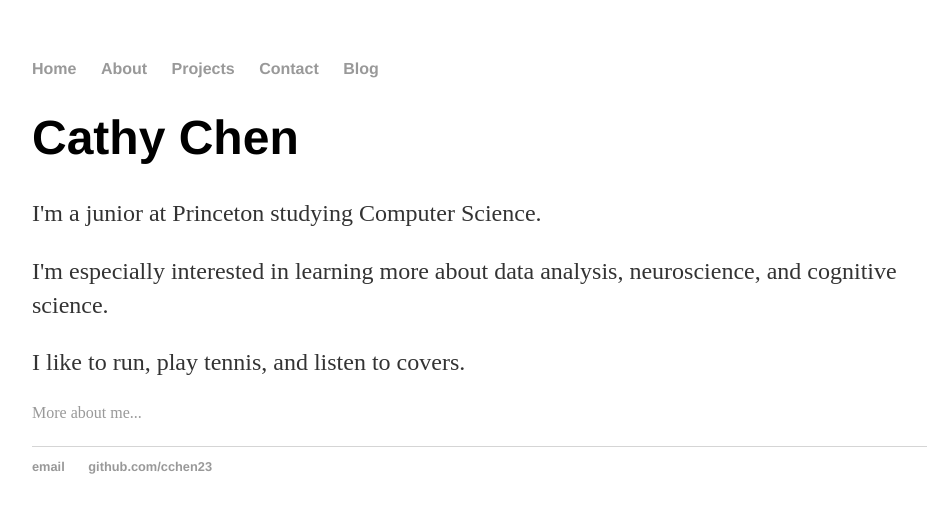
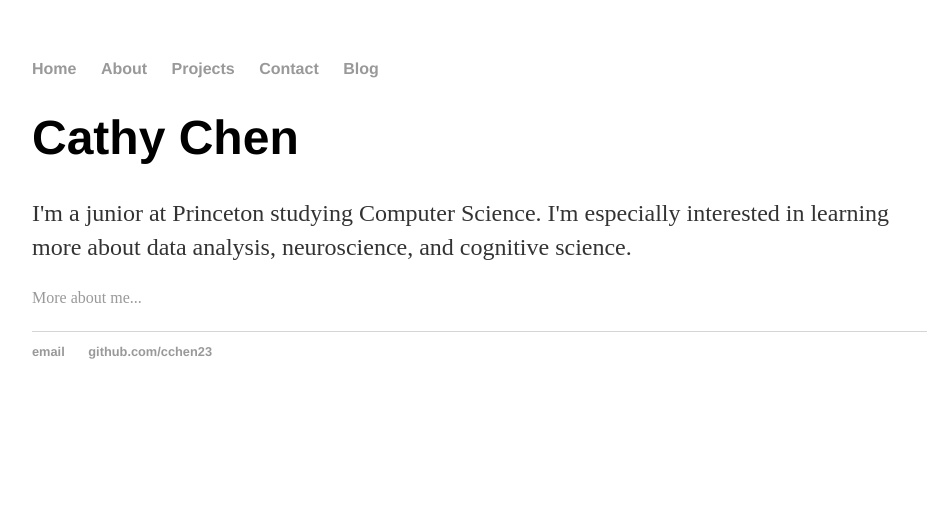
Before and after one commit to cchen23/cchen23.githhub.io, a Jekyll site: the page built from index.html, in a window 1280 px wide. Shown: the top 513 px of the page, without its empty margins (160-1087 px from the left). Built offline with Jekyll 4.4.1, drawn with Linux system fonts in a browser that asks for light colours.

Commit message:
Update index.html

```diff
--- a/index.html
+++ b/index.html
@@ -4,8 +4,6 @@ title: Cathy Chen
 ---
 <div class="blurb">
 	<h1>Cathy Chen</h1>
-	<p>I'm a junior at Princeton studying Computer Science.</p>
-	<p>I'm especially interested in learning more about data analysis, neuroscience, and cognitive science.</p>
-	<p>I like to run, play tennis, and listen to covers.</p>
-	<a href="/about"> More about me...</a></p>
+	<p>I'm a junior at Princeton studying Computer Science. I'm especially interested in learning more about data analysis, neuroscience, and cognitive science. </p>
+	<p></p><a href="/about"> More about me...</a></p>
 </div><!-- /.blurb -->
```
